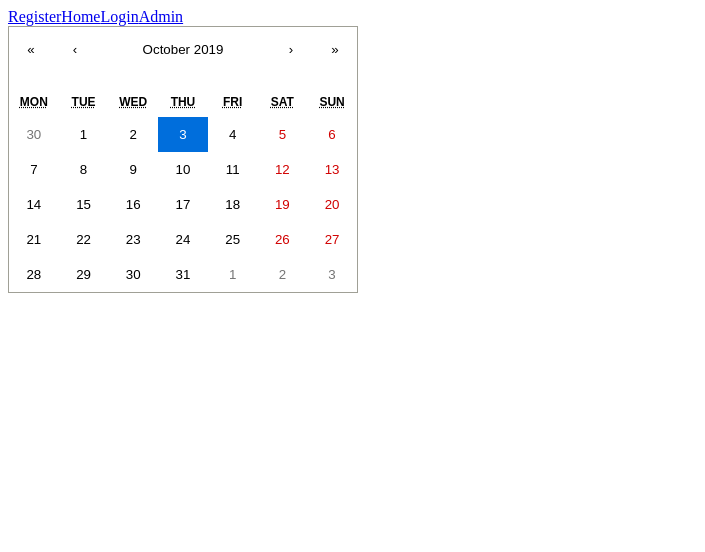
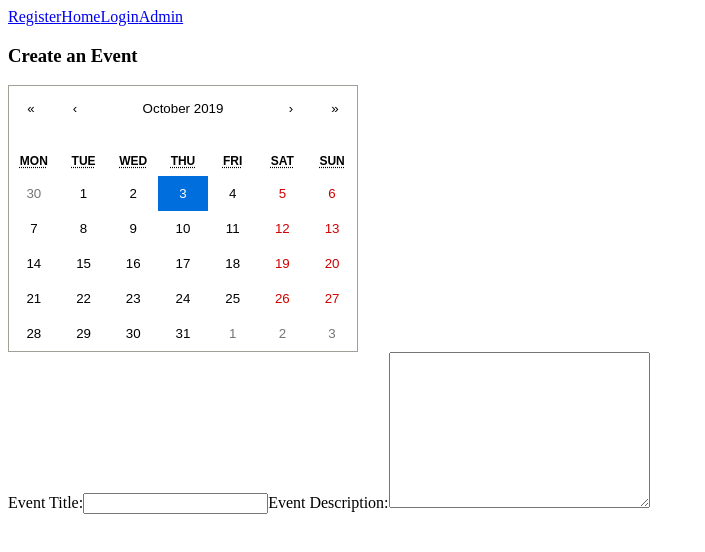
Before and after one commit to kvn35124/calendar, a React app: page /admin in a window 1280 px wide. Shown: the top 552 px of the page, without its empty margins (0-705 px from the left). Built offline with nearby package versions, Linux system fonts and the light colour scheme.

Commit message:
added a form to admin page and screwed up my database. Will figure out db problem tomorrow

```diff
--- a/src/client/Pages/Admin.tsx
+++ b/src/client/Pages/Admin.tsx
@@ -18,7 +18,21 @@ class Admin extends React.Component<IAdminProps, IAdminState> {
 
     render() {
         return(
-            <Calendar onChange={this.onChange} value={this.state.date}/>
+            <main className="container">
+                <section className="row">
+                    <article className="col d-flex justify-content-center">
+                        <form className="form-group border shadow border-dark rounded p-3">
+                            <h1 className="text-center">Create an Event</h1>
+                            <Calendar onChange={this.onChange} value={this.state.date}/>
+                            <label>Event Title:</label>
+                            <input type="text" className="form-control"/>
+                            <label>Event Description:</label>
+                            <textarea className="form-control" name="" id="" cols="30" rows="10"></textarea>
+                        </form>
+                    </article>
+                </section>
+            </main>
+
         )
     }
 }
--- a/src/server/db/index.ts
+++ b/src/server/db/index.ts
@@ -3,6 +3,8 @@ import config from '../config';
 
 import Users from './tables/Users';
 import Events from './tables/Events';
+import Category from './tables/category';
+import Tokens from './tables/Tokens';
 
 export const connection = mysql.createPool(config.mysql);
 
@@ -20,5 +22,7 @@ export const Query = (query: string, values?: any) => {
 
 export default {
     Users,
-    Events
+    Events,
+    Category,
+    Tokens
 }
```
Also changed, not shown: src/server/db/tables/Tokens.ts (added, +14 -0 lines), src/server/db/tables/category.ts (added, +13 -0 lines).
